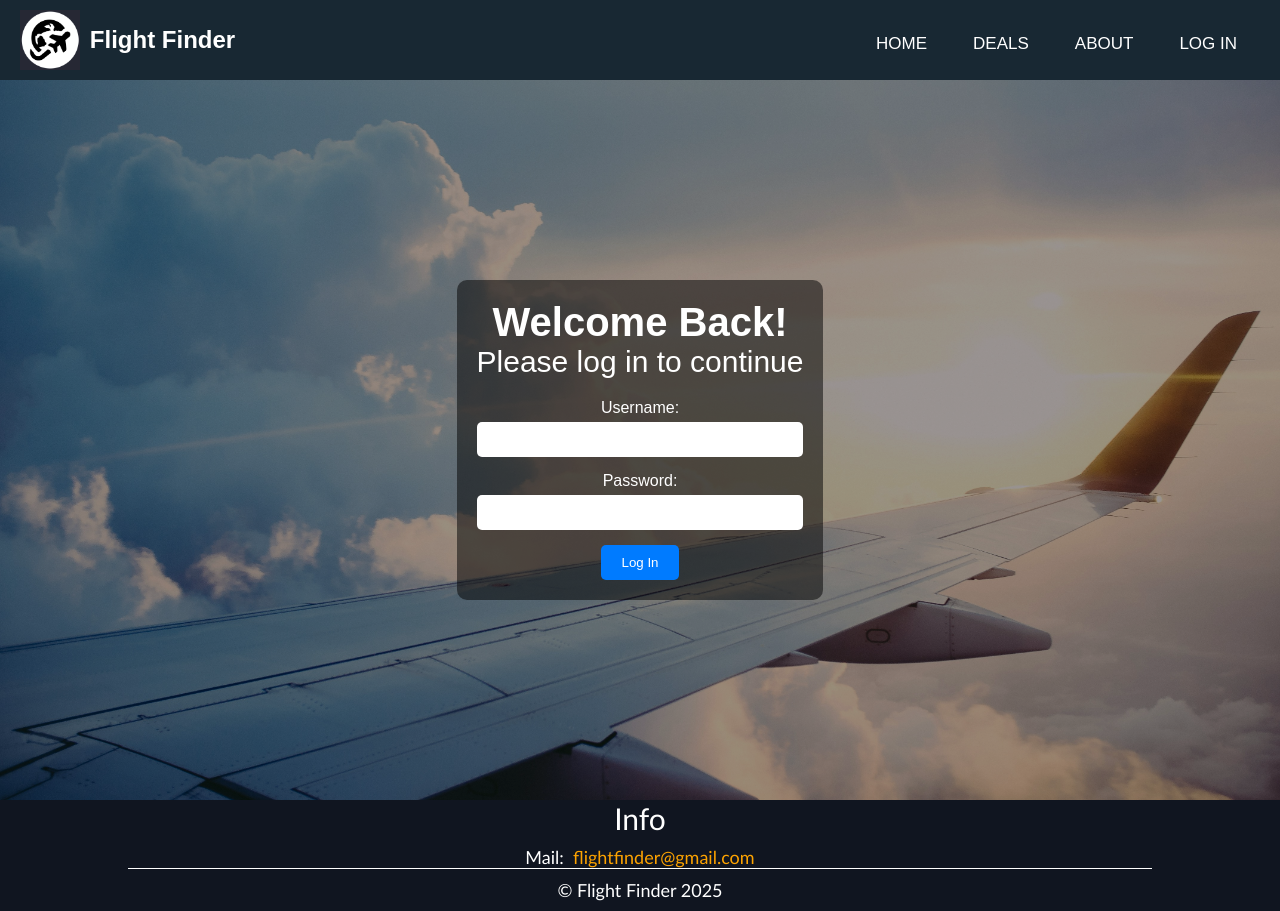
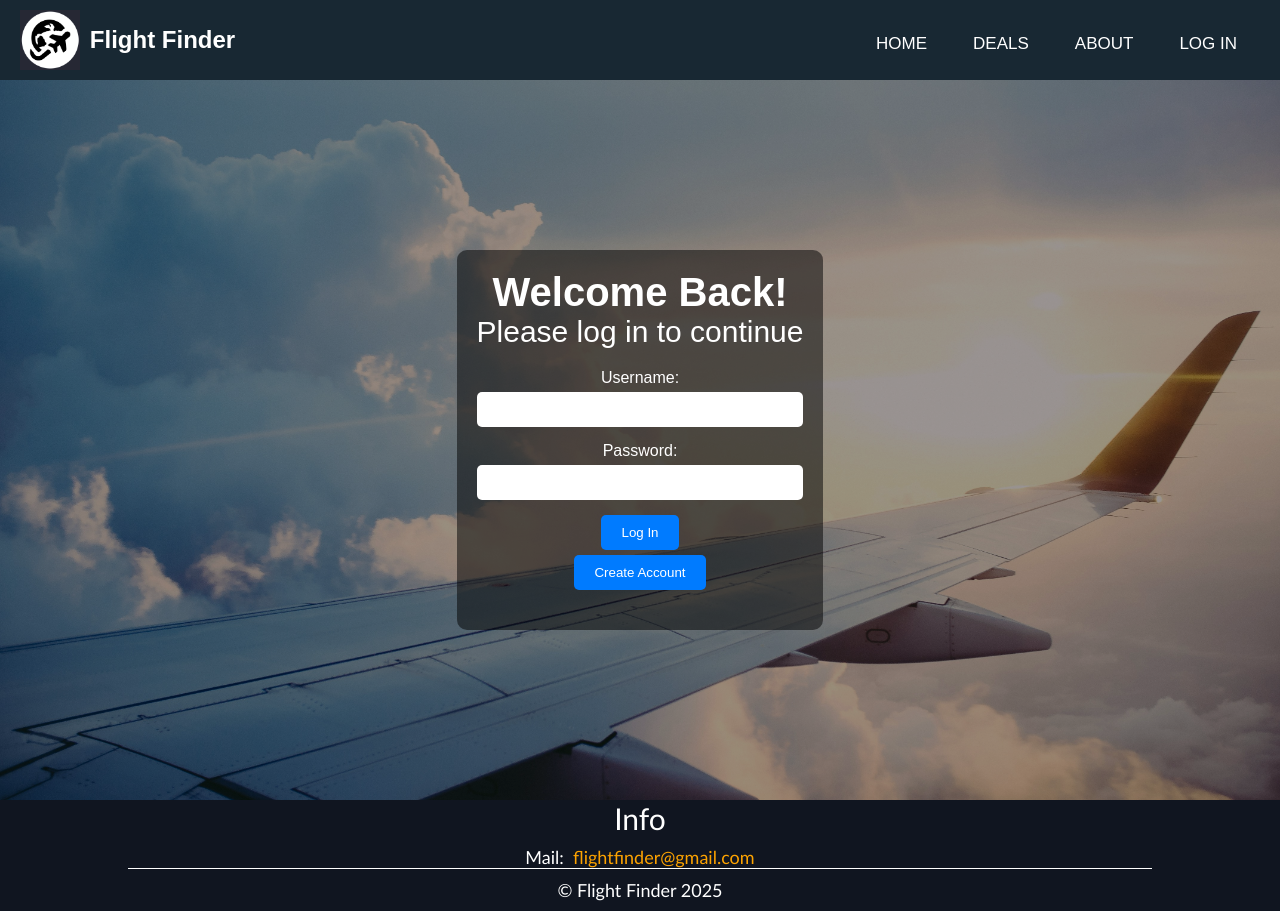
Before and after one commit to Osterie/IDATA2301_IDATA2306_GROUP_7, a React (Create React App) app in the folder frontend-Idata2301/code/app/: page / in a window 1280 px wide. Both pictures are taken after a click on the link "LOG IN". Built offline with nearby package versions, Linux system fonts and the light colour scheme.

Commit message:
Added static page for creating account

```diff
--- a/frontend-Idata2301/code/app/src/App.jsx
+++ b/frontend-Idata2301/code/app/src/App.jsx
@@ -7,6 +7,7 @@ import FlightsContainer from "./components/cards/searched-flights/FlightsContain
 import MainPageHero from "./components/hero/mainPageHero/MainPageHero";
 import DealsPageHero from "./components/hero/dealsPageHero/DealsPageHero";
 import LogInPageHero from "./components/hero/logInPageHero/LogInPageHero";
+import CreateAccountPageHero from "./components/hero/createAccountHero/CreateAccountHero";
 import Footer from "./components/footer/Footer";
 import Navbar from "./components/header/Navbar";
 import AboutUs from "./components/about/AboutUs";
@@ -48,7 +49,12 @@ function App() {
         )}
         {activePage === "login" && (
           <>
-            <LogInPageHero />
+            <LogInPageHero onNavClick={handleNavClick} />
+          </>
+        )}
+        {activePage === "create-account" && (
+          <>
+            <CreateAccountPageHero />
           </>
         )}
       </main>
--- /dev/null
+++ b/frontend-Idata2301/code/app/src/components/hero/createAccountHero/CreateAccountHero.jsx
@@ -0,0 +1,34 @@
+import React from 'react';
+import './createAccountHero.css';
+
+const CreateAccountHero = () => {
+  return (
+<section className="hero">
+    <div className="hero-container">
+      <h1>Welcome To Flight Finder!</h1>
+      <p>Please create an account!</p>
+      <form action="/create-account" method="post">
+        <div className="form-group">
+          <label for="username">Username:</label>
+          <input type="text" id="username" name="username" required />
+        </div>
+        <div className="form-group">
+            <label for="email">Email:</label>
+            <input type="email" id="email" name="email" required />
+        </div>
+        <div className="form-group">
+            <label for="password">Password:</label>
+            <input type="password" id="password" name="password" required />
+        </div>
+        <div className="form-group">
+            <label for="confirm-password">Confirm Password:</label>
+            <input type="password" id="confirm-password" name="confirm-password" required />
+        </div>
+        <button type="submit">Create Account</button>
+      </form>
+    </div>
+  </section>
+  );
+};
+
+export default CreateAccountHero;
--- /dev/null
+++ b/frontend-Idata2301/code/app/src/components/hero/createAccountHero/createAccountHero.css
@@ -0,0 +1,40 @@
+.hero {
+    background-size: cover;
+    padding: 50px 0;
+    text-align: center;
+    color: white;
+  }
+  .login-hero-container {
+    max-width: 600px;
+    margin: 0 auto;
+    background: rgba(0, 0, 0, 0.5);
+    padding: 20px;
+    border-radius: 10px;
+    z-index: 2;
+  }
+  .form-group {
+    margin-bottom: 15px;
+  }
+  label {
+    display: block;
+    margin-bottom: 5px;
+  }
+  input {
+    width: 100%;
+    padding: 10px;
+    border: none;
+    border-radius: 5px;
+    z-index: 3;
+  }
+  button {
+    padding: 10px 20px;
+    border: none;
+    border-radius: 5px;
+    background: #007BFF;
+    color: white;
+    cursor: pointer;
+    z-index: 3;
+  }
+  button:hover {
+    background: #0056b3;
+  }
--- /dev/null
+++ b/frontend-Idata2301/code/app/src/components/hero/createAccountHero/createAccountHero.html
@@ -0,0 +1,27 @@
+<!DOCTYPE html>
+<html lang="en">
+<section class="hero">
+    <div class="hero-container">
+      <h1>Welcome To Flight Finder!</h1>
+      <p>Please create an account!</p>
+      <form action="/create-account" method="post">
+        <div class="form-group">
+          <label for="username">Username:</label>
+          <input type="text" id="username" name="username" required>
+        </div>
+        <div class="form-group">
+            <label for="email">Email:</label>
+            <input type="email" id="email" name="email" required>
+        </div>
+        <div class="form-group">
+            <label for="password">Password:</label>
+            <input type="password" id="password" name="password" required>
+        </div>
+        <div class="form-group">
+            <label for="confirm-password">Confirm Password:</label>
+            <input type="password" id="confirm-password" name="confirm-password" required>
+        </div>
+        <button type="submit">Create Account</button>
+      </form>
+    </div>
+  </section>
--- a/frontend-Idata2301/code/app/src/components/hero/logInPageHero/LogInPageHero.jsx
+++ b/frontend-Idata2301/code/app/src/components/hero/logInPageHero/LogInPageHero.jsx
@@ -1,7 +1,7 @@
 import React from 'react';
 import './logInPageHero.css';
 
-const LoginPageHero = () => {
+const LoginPageHero = ({ onNavClick }) => {
   return (
     <section className="hero">
       <div className="login-hero-container">
@@ -18,6 +18,7 @@ const LoginPageHero = () => {
           </div>
           <button type="submit">Log In</button>
         </form>
+        <p> <button onClick={() => onNavClick("create-account")}>Create Account</button></p>
       </div>
     </section>
   );
```
